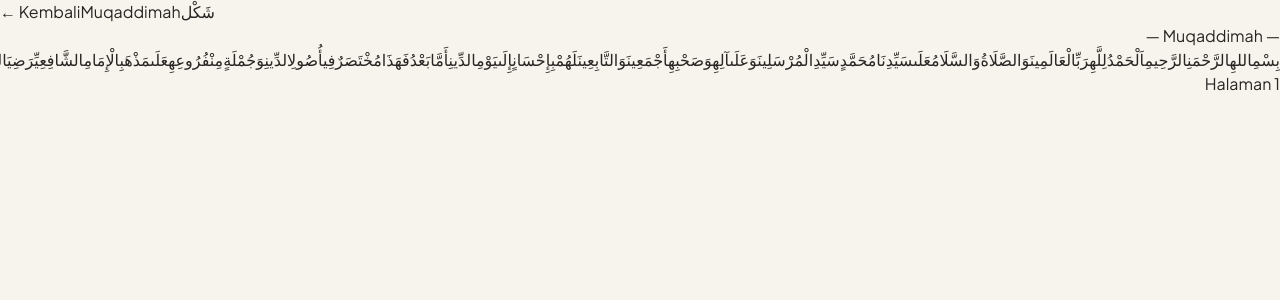
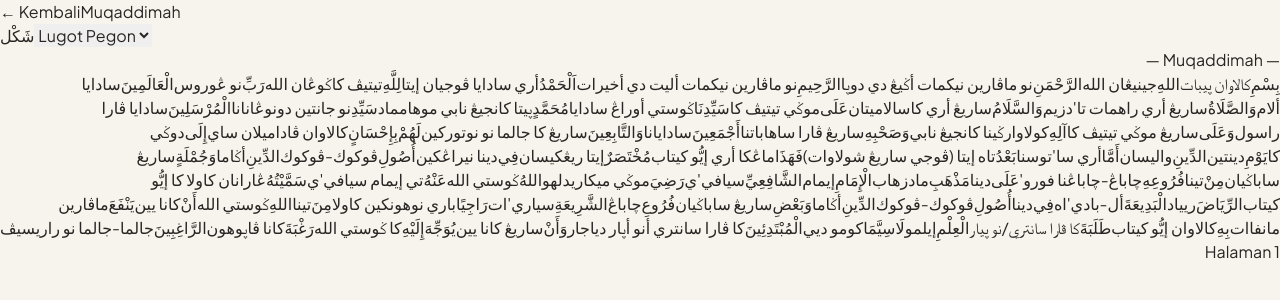
Before and after one commit to huonline/riyadul-badi-ah, a React (Vite) app: page / in a window 1280 px wide. Both pictures are taken after a click on the button "Mulai Membaca Bab 1". Shown: the top 300 px of the page. Built offline with nearby package versions, Linux system fonts and the light colour scheme.

Commit message:
Add lugot mode and update display logic

```diff
--- a/src/app.jsx
+++ b/src/app.jsx
@@ -1,6 +1,6 @@
 import React, { useState } from 'react';
 import { dummyKitab } from './dataRiyad.js';
-import { removeHarakat } from './utils/transliterasi';
+import { latinToPegon, removeHarakat } from './utils/transliterasi';
 
 export default function App() {
   const [currentView, setCurrentView] = useState('home'); // 'home' | 'reader'
@@ -9,6 +9,7 @@ export default function App() {
 
   // Setting Mode Pembaca
   const [showHarakat, setShowHarakat] = useState(true);
+  const [lugotMode, setLugotMode] = useState('pegon'); // 'hide' | 'latin' | 'pegon'
 
   // Filter Bab berdasarkan pencarian
   const filteredBab = dummyKitab.filter(bab =>
@@ -35,7 +36,7 @@ export default function App() {
             <div className="relative z-10">
               <span className="text-xs uppercase tracking-widest text-amber-300 font-semibold">Kitab Digital</span>
               <h1 className="text-3xl font-serif font-bold mt-1 mb-2">Riyadul Badi'ah</h1>
-              <p className="text-sm text-amber-200/90 italic">Matan Arab Only - Model Mushaf Rapat</p>
+              <p className="text-sm text-amber-200/90 italic">Matan Arab & Lugot Jenggotan Rata Sisi</p>
 
               <button
                 onClick={() => openBab(dummyKitab[0])}
@@ -109,7 +110,8 @@ export default function App() {
               {selectedBab.judulBab}
             </span>
 
-            {/* Controller Toggle Harakat */}
+            {/* Controller Toggles */}
+            <div className="flex items-center gap-2">
               <button
                 onClick={() => setShowHarakat(!showHarakat)}
                 className={`text-xs px-2.5 py-1 rounded-md border font-serif transition cursor-pointer ${
@@ -120,6 +122,17 @@ export default function App() {
               >
                 {showHarakat ? 'شَكْل' : 'سكون'}
               </button>
+
+              <select
+                value={lugotMode}
+                onChange={(e) => setLugotMode(e.target.value)}
+                className="text-xs bg-white border border-stone-300 rounded-md px-2 py-1 focus:outline-none cursor-pointer"
+              >
+                <option value="pegon">Lugot Pegon</option>
+                <option value="latin">Lugot Latin</option>
+                <option value="hide">Kosongan</option>
+              </select>
+            </div>
           </header>
 
           {/* Area Lembaran Kitab */}
@@ -131,23 +144,48 @@ export default function App() {
               </span>
             </div>
 
-            {/* FOKUS REVISI: Efek Kasyidah Tulisan Arab Rata & Mepet Sisi Kiri-Kanan */}
+            {/* AREA UTAMA: Rata Kanan Kiri dengan Distribusi Kasyidah Arab */}
             <div
-              className="w-full text-justify text-stone-950 font-arabic text-4xl leading-[5rem] tracking-tight block select-all"
+              className="w-full text-justify text-stone-950 font-arabic text-4xl leading-[6.5rem] tracking-tight block select-all"
               style={{
-                textJustify: 'distribute', // Memaksa perataan berbasis kasyidah/distribusi tulisan Arab
-                textAlignLast: 'justify',  // Memaksa baris terakhir paragraf ikut rata kanan-kiri
-                wordBreak: 'keep-all'      // Mencegah kata Arab terpotong di tengah huruf
+                textJustify: 'distribute',
+                textAlignLast: 'justify',
+                wordBreak: 'keep-all'
               }}
             >
               {selectedBab.kataList.map((item, index) => {
-                const kataMatan = showHarakat ? item.arab : removeHarakat(item.arab);
+                const kataMatan = showHarakat ? item.arab : removeHaceted(item.arab);
+
+                // Konversi teks lugot sesuai pilihan user
+                let displayLugot = '';
+                if (lugotMode === 'latin') displayLugot = item.lugot;
+                if (lugotMode === 'pegon') displayLugot = latinToPegon(item.lugot);
+
                 return (
                   <span
                     key={index}
-                    className="inline mx-[0.15rem] whitespace-nowrap"
+                    className="inline-block relative mx-[0.25rem] whitespace-nowrap"
                   >
-                    {kataMatan}
+                    {/* Tulisan Matan Utama */}
+                    <span className="relative z-10">{kataMatan}</span>
+
+                    {/* Tulisan Lugot Jenggotan Menggantung di Bawah Kata */}
+                    {lugotMode !== 'hide' && (
+                      <span
+                        className="absolute top-[55%] right-1 origin-top-right pointer-events-none z-0"
+                        style={{
+                          transform: 'rotate(-28deg)',
+                          width: '75px'
+                        }}
+                      >
+                        <span
+                          className="text-[9px] leading-tight text-amber-900/90 font-medium whitespace-normal break-words bg-[#fffdf9]/90 px-0.5 rounded shadow-3xs flex flex-col items-start text-right"
+                          dir={lugotMode === 'pegon' ? 'rtl' : 'ltr'}
+                        >
+                          {displayLugot}
+                        </span>
+                      </span>
+                    )}
                   </span>
                 );
               })}
```
Lines whose indentation alone changed are shown as unchanged.
